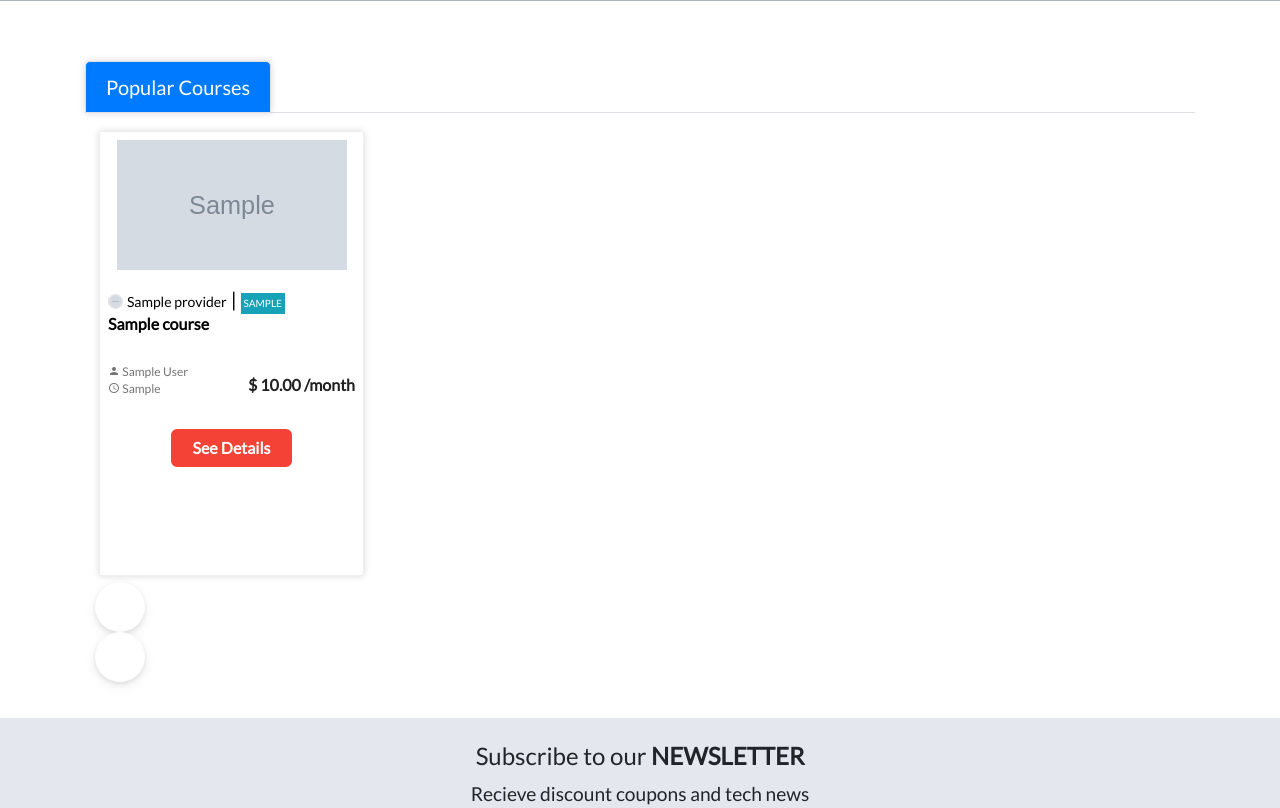
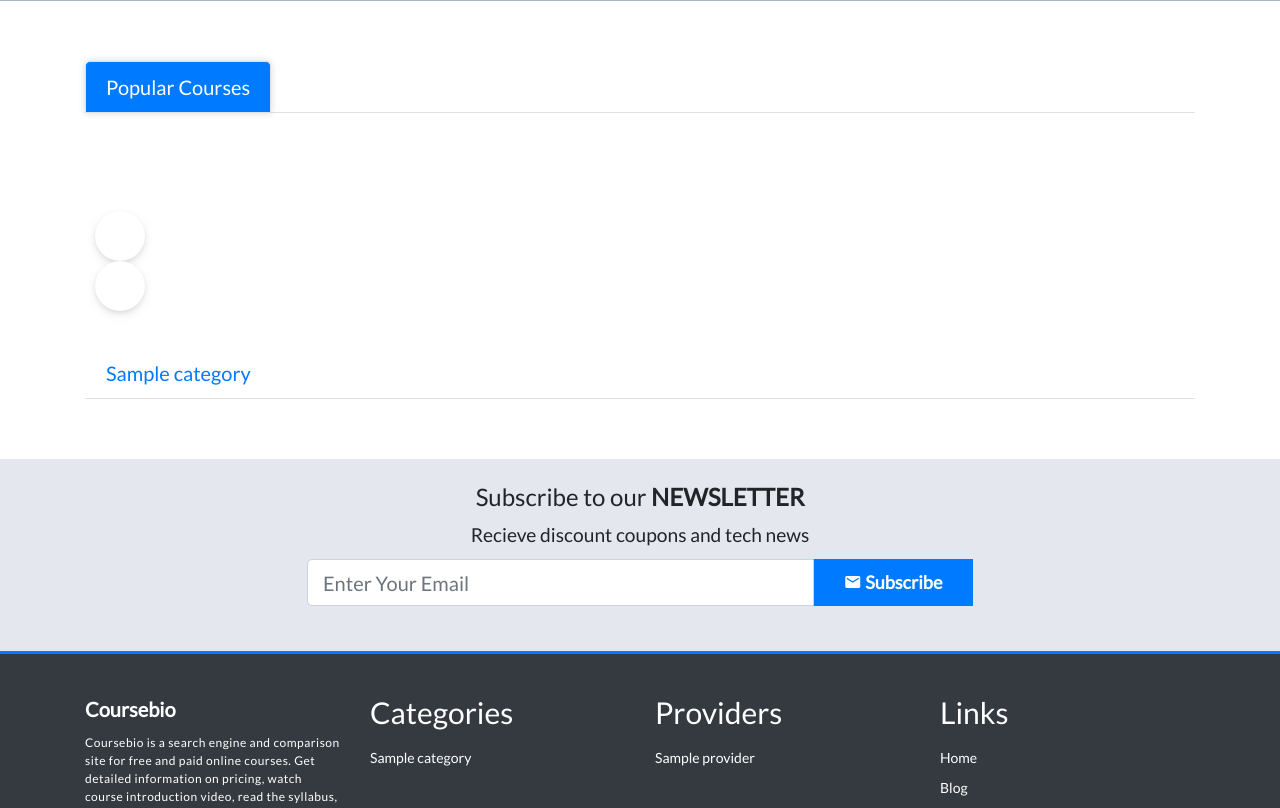
Before and after one commit to priyesh-04/coursebio, a Django app: page / in a window 1280 px wide. Shown: the part 1139-1947 px from the top of the page. Run offline with Django 3.2, Linux system fonts and the light colour scheme; tables that the repository leaves empty hold one stand-in row (values such as "Sample post"); grey boxes marked "Sample" are stand-in pictures; one stand-in notice (Sample message) is shown; some libraries are stand-ins or nearby versions.

Commit message:
homepageapiview searializers created with ajax call implemented in home.html but its not working

```diff
--- a/coursebio/settings/base.py
+++ b/coursebio/settings/base.py
@@ -55,6 +55,7 @@ INSTALLED_APPS = [
     'django.contrib.staticfiles',
 
     #third_party apps
+    'rest_framework',
     'crispy_forms',
     'django_extensions',
     'markdown_deux',
--- a/coursebio/settings/local.py
+++ b/coursebio/settings/local.py
@@ -54,6 +54,7 @@ INSTALLED_APPS = [
     'django.contrib.staticfiles',
 
     #third_party apps
+    'rest_framework',
     'crispy_forms',
     'django_extensions',
     'markdown_deux',
--- a/coursebio/settings/production.py
+++ b/coursebio/settings/production.py
@@ -62,6 +62,7 @@ INSTALLED_APPS = [
     'django.contrib.staticfiles',
 
     #third_party apps
+    'rest_framework',
     'crispy_forms',
     'django_extensions',
     'markdown_deux',
--- a/courses/models.py
+++ b/courses/models.py
@@ -23,6 +23,9 @@ class Category(models.Model):
 
 	def get_absolute_url(self):
 		return reverse("course:subcategory-list", kwargs={"slug":self.slug})
+
+	def get_home_api_absolute_url(self):
+		return reverse("course:home-api", kwargs={"slug":self.slug})
 
 
 def category_pre_save_receiver(sender, instance, *args, **kwargs):
--- a/courses/urls.py
+++ b/courses/urls.py
@@ -2,6 +2,7 @@ from django.conf.urls import url
 
 from .views import (
 		HomePageView,
+		HomePageAPIView,
 		AllCourseListView,
 		SubcategoryListView,
 		CourseListView,
@@ -12,6 +13,7 @@ from .views import (
 urlpatterns = [
 	url(r'^search/$', SearchListView.as_view(), name='search'),
 	url(r'^$', HomePageView.as_view(), name='home'),
+	url(r'^home/api/(?P<slug>[\w-]+)/$', HomePageAPIView.as_view(), name='home-api'),
 	url(r'^allcourses/$', AllCourseListView.as_view(), name='all-courses'),
 	url(r'^(?P<slug>[\w-]+)/(?P<slug2>[\w-]+)/$', CourseListView.as_view(), name='course-list'),
 	url(r'^(?P<slug>[\w-]+)/$', SubcategoryListView.as_view(), name='subcategory-list'),
--- a/courses/views.py
+++ b/courses/views.py
@@ -44,6 +44,32 @@ def all_courses_list(request):
 	return context
 
 
+
+from rest_framework.views import APIView
+from rest_framework.generics import ListAPIView
+from rest_framework.response import Response
+from rest_framework import authentication, permissions
+from .serializers import CourseModelSerializer, CategoryModelSerializer
+
+class HomePageAPIView(ListAPIView):
+	serializer_class = CourseModelSerializer
+
+	def get_queryset(self, slug=None, *args, **kwargs):
+		slug = self.kwargs.get("slug")
+		print(slug,'slug')
+		category = get_object_or_404(Category, slug=slug)
+		print(category,'category')
+		url_ = category.get_absolute_url()
+		print(url_,'url_')
+		qs = Course.objects.filter(category=category)
+		data = {
+		    "qs": qs,
+		}
+		print(qs[0].provider.image_url,'qs')
+		return qs
+
+
+
 class HomePageView(ListView):
 	model = Course
 	# context_object_name = 'course_list'
@@ -59,7 +85,6 @@ class HomePageView(ListView):
 		context['popular_course_list'] = Course.objects.filter(popular=True).distinct()
 		# print(context,'con')
 		return context
-
 
 
 class AllCourseListView(ListView):
--- a/requirements.txt
+++ b/requirements.txt
@@ -6,6 +6,7 @@ django-crispy-forms==1.8.1
 django-extensions==2.2.8
 django-markdown-deux==1.0.5
 django-pagedown==2.0.3
+djangorestframework==3.11.0
 idna==2.9
 markdown2==2.3.8
 oauthlib==3.1.0
--- a/templates/home.html
+++ b/templates/home.html
@@ -273,72 +273,10 @@ $(document).ready(function() {
         </div>
 
         <div class="col-sm-12 col-md-12 col-lg-12 mt-2 mb-5">
-
             <div class="container related-courses course-container">
                 <div class="swiper-container">
                     <div class="swiper-wrapper" >
-                        {% for course in popular_course_list %}
-                        <div class="swiper-slide course-item">
-                            <a class="course-anchor" href="{{ course.get_absolute_url }}">
 
-                                <div class="course-img-wrapper text-center">
-                                    <img class="course-image" src="{{course.image_url}}" alt="{{course}} image">
-                                </div>
-
-                                <div class="card-course-detail">
-                                    <div class="provider-img-wrapper">
-                                        <img src="{{course.provider.image_url}}" alt="">
-                                        <span class="provider-name">{{course.provider}}</span>
-                                        {% if course.provider.plan_details %}
-                                            |
-
-                                        <div class="tool-tip course-trial">
-                                            {{course.trial}}
-                                            <span class="tool-tip-text">{{course.provider.plan_details}}</span>
-                                        </div>
-
-
-                                        {% endif %}
-                                    </div>
-                                    <div class="card-course-title-div">
-                                        <h3>
-                                            {{course.title}}
-                                        </h3>
-                                    </div>
-                                    <div class="detail-wrapper">
-                                        <div class="bottom-detail-div card-bottom-detail">
-                                            <p class="author-name">
-                                                <i class="material-icons">person</i>
-                                                {{course.author}}
-                                            </p>
-                                            <p>
-                                                <i class="material-icons">access_time</i>
-                                                {{course.duration}}
-                                            </p>
-                                        </div>
-                                        <div class="course-price card-course-price">
-                                            {% if course.provider.price %}
-                                                <p>
-                                                    $ {{course.provider.price}}
-                                                    <span>/month</span>
-                                                </p>
-                                            {% elif course.is_free %}
-                                                <p class="mr-2">Free</p>
-                                            {% else %}
-                                                <p>$ {{course.price}}</p>
-                                            {% endif %}
-                                        </div>
-                                    </div>
-
-                                    <div class="card-btn-div">
-                                        <a href="{{course.get_absolute_url}}" class="card-btn">See Details</a>
-                                    </div>
-
-                                </div>
-
-                            </a>
-                        </div>
-                        {% endfor %}
                     </div>
                     <div class="swiper-button-prev"></div>
                     <div class="swiper-button-next"></div>
@@ -347,8 +285,118 @@ $(document).ready(function() {
         </div>
     </div>
 </div>
+<div class="container mt-5">
+    <nav>
+      <div class="nav nav-tabs" id="nav-tab" role="tablist">
+        {% for category in course_category_list %}
+            <a class="nav-item nav-link show-data" id="nav-home-tab" data-href="{{category.get_home_api_absolute_url}}" data-toggle="tab" href="#{{category.id}}" role="tab" aria-controls="nav-home" aria-selected="true">{{category}}</a>
+        {% endfor %}
+      </div>
+    </nav>
+    <div class="tab-content" id="nav-tabContent">
+        {% for category in course_category_list %}
+            <div class="tab-pane fade show active" id="{{category.id}}" role="tabpanel" aria-labelledby="nav-home-tab"></div>
+        {% endfor %}
+    </div>
+</div>
+<script>
+     $(document).ready(function(){
+
+      $(".show-data").click(function(e){
+        e.preventDefault()
+        var this_ = $(this)
+        console.log(this_,'this_')
+        var dataUrl = this_.attr("data-href")
+        console.log(dataUrl,'dataUrl')
+        if (dataUrl){
+           $.ajax({
+            url: dataUrl,
+            method: "GET",
+            data: {},
+            success: function(data){
+              console.log(data,'data')
+              var qs = data
+              var tabID = this_.attr("href")
+              console.log(tabID,'tabID')
+              var courseItem='';
+              for (var i = qs.length - 1; i >= 0; i--) {
+                courseItem = `<div class="container related-courses course-container">
+                <div class="swiper-container">
+                    <div class="swiper-wrapper" >`
+                courseItem = courseItem +`<div class="swiper-slide course-item">
+                            <a class="course-anchor" href="${qs[i].get_absolute_url}">
+
+                                <div class="course-img-wrapper text-center">
+                                    <img class="course-image" src="${qs[i].image_url}" alt="${qs[i]} image">
+                                </div>
+
+                                <div class="card-course-detail">
+                                    <div class="provider-img-wrapper">
+                                        <img src="${qs[i].provider.image_url}" alt="">
+                                        <span class="provider-name">${qs[i].provider}</span>`
+                courseItem = courseItem +"{% if "+qs[i].provider.plan_details+" %}|"
+
+                courseItem = courseItem +`<div class="tool-tip course-trial">
+                                            ${qs[i].trial}
+                                            <span class="tool-tip-text">${qs[i].provider.plan_details}</span>
+                                        </div>
 
 
+                                        {% endif %}
+                                    </div>
+                                    <div class="card-course-title-div">
+                                        <h3>
+                                            ${qs[i].title}
+                                        </h3>
+                                    </div>
+                                    <div class="detail-wrapper">
+                                        <div class="bottom-detail-div card-bottom-detail">
+                                            <p class="author-name">
+                                                <i class="material-icons">person</i>
+                                                ${qs[i].author}
+                                            </p>
+                                            <p>
+                                                <i class="material-icons">access_time</i>
+                                                ${qs[i].duration}
+                                            </p>
+                                        </div>
+                                        <div class="course-price card-course-price">`
+                courseItem = courseItem +"{% if "+qs[i].provider.price+" %}"
+                courseItem = courseItem +`<p>
+                                                    $ ${qs[i].provider.price}
+                                                    <span>/month</span>
+                                                </p>`
+                courseItem = courseItem +'{% elif '+qs[i].is_free+' %}<p class="mr-2">Free</p>{% else %}<p>$ '+qs[i].price+'</p>{% endif %}'
+                courseItem = courseItem +`</div>
+                                    </div>
+
+                                    <div class="card-btn-div">
+                                        <a href="${qs[i].get_absolute_url}" class="card-btn">See Details</a>
+                                    </div>
+
+                                </div>
+
+                            </a>
+                        </div>
+                        </div>
+                    <div class="swiper-button-prev"></div>
+                    <div class="swiper-button-next"></div>
+                </div>
+            </div>`
+                $(tabID).empty();
+                $(tabID).append(courseItem);
+                courseItem='';
+              }
+
+            }, error: function(error){
+              console.log(error,"error")
+            }
+          })
+        }
+
+      })
+  })
+</script>
 
 <style>
 
```
Also changed, not shown: coursebio/settings/__init__.py (+12 -12 lines), courses/serializers.py (added, +45 -0 lines).
